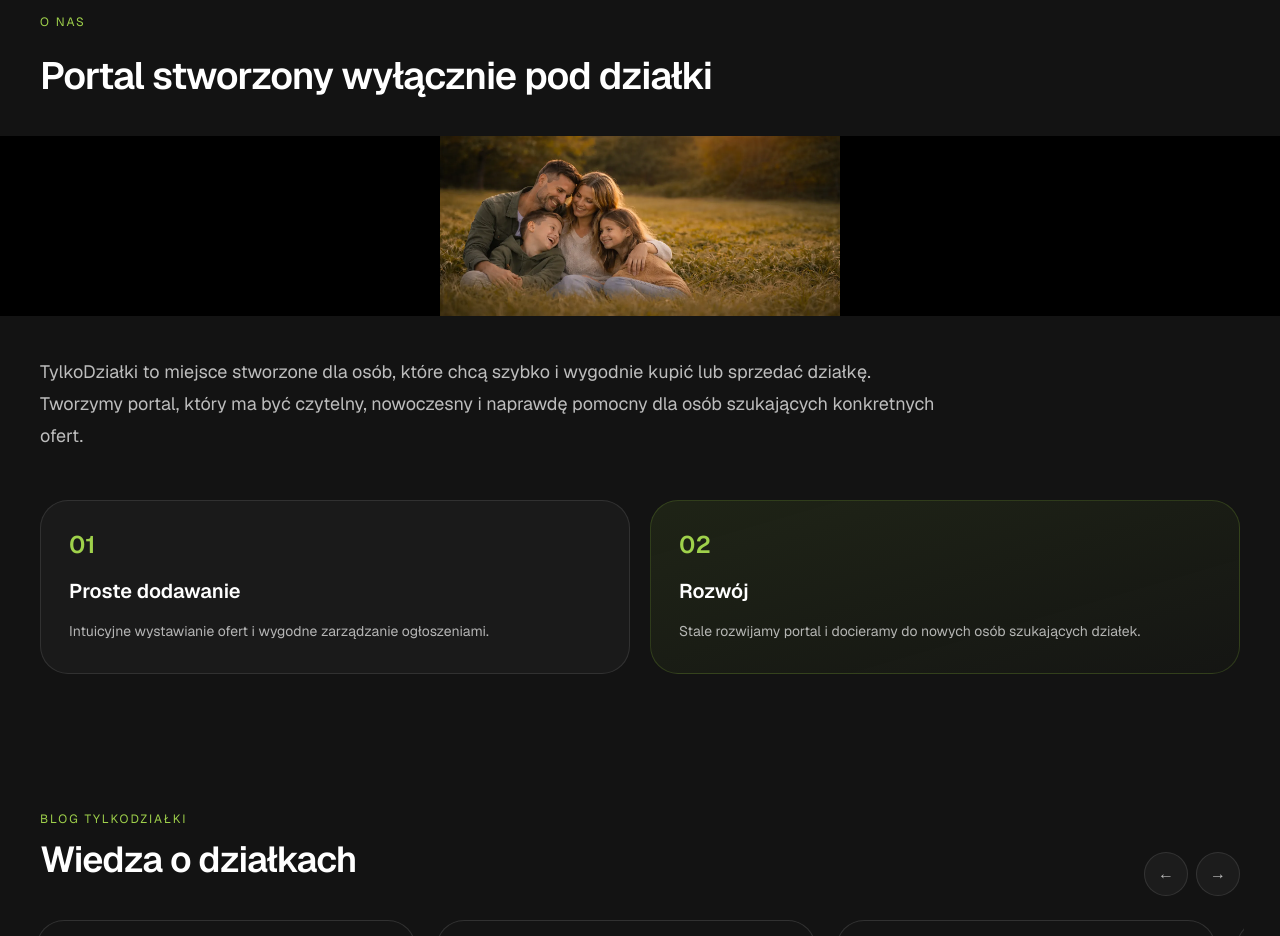
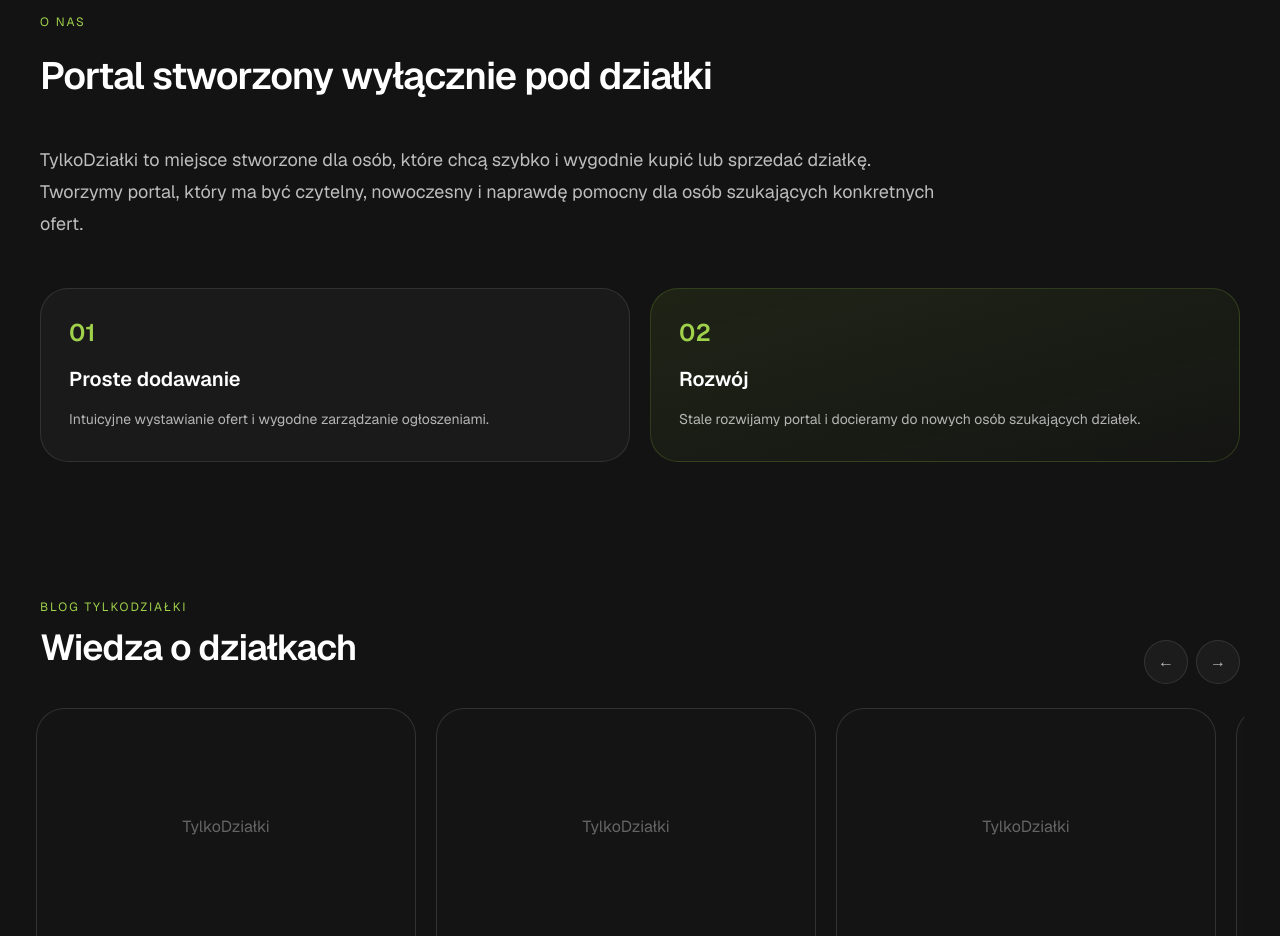
Before and after one commit to niziu108/tylkodzialki, a Next.js app: page / in a window 1280 px wide. Shown: the part 1660-2596 px from the top of the page. Built offline with nearby package versions, Linux system fonts and the light colour scheme; no server answers; the database is empty.

Commit message:
admin aktywne oferty

```diff
--- a/app/page.tsx
+++ b/app/page.tsx
@@ -367,20 +367,7 @@
             <h2 className="mt-4 max-w-4xl text-[28px] font-semibold tracking-tight text-white md:text-[38px]">
               Portal stworzony wyłącznie pod działki
             </h2>
-          </div>
 
-          <div className="mt-8 w-screen relative left-1/2 right-1/2 -ml-[50vw] -mr-[50vw] bg-black">
-            <div className="relative flex h-[120px] w-full items-center justify-center md:h-[180px]">
-              <img
-                src="/rodzina.webp"
-                alt="Rodzina marząca o swoim miejscu"
-                className="h-full w-full object-contain"
-              />
-              <div className="pointer-events-none absolute inset-0 bg-gradient-to-t from-black/20 via-transparent to-transparent" />
-            </div>
-          </div>
-
-          <div className="mx-auto w-full max-w-7xl px-6 md:px-10">
             <p className="mt-8 max-w-4xl text-base leading-8 text-white/72 md:mt-10 md:text-lg">
               TylkoDziałki to miejsce stworzone dla osób, które chcą szybko i
               wygodnie kupić lub sprzedać działkę. Tworzymy portal, który ma być
```
